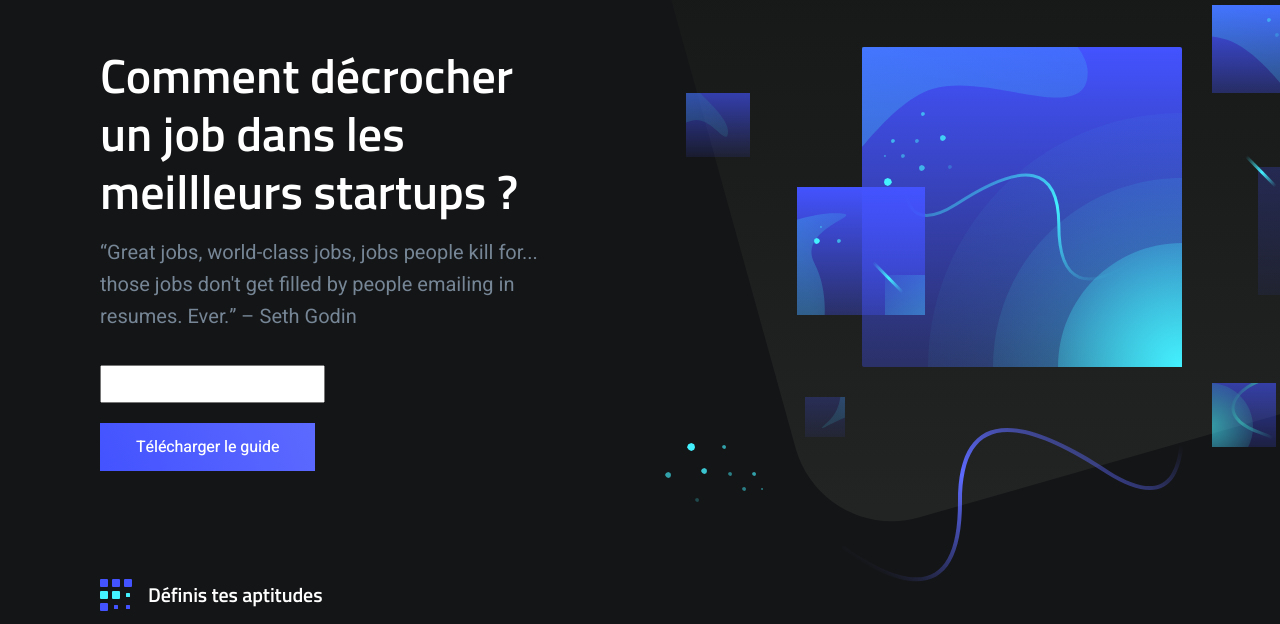
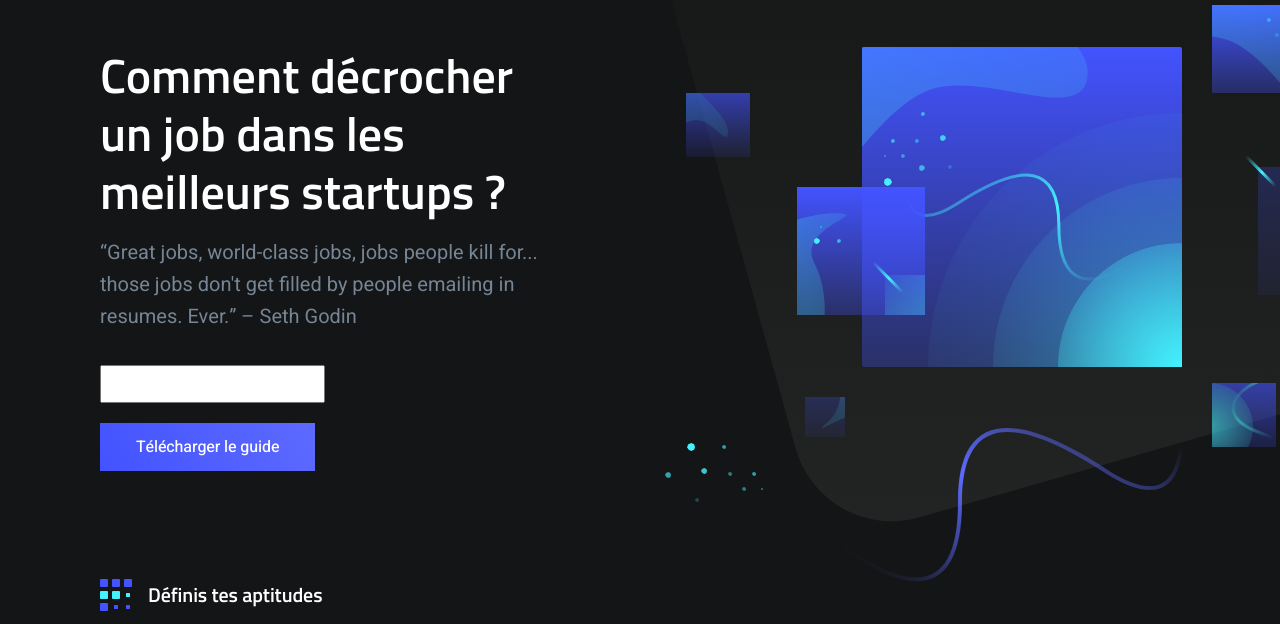
Before and after one commit to EytanMessika/profile, a website: page index.html in a window 1280 px wide. Shown: the part 113-737 px from the top of the page. Drawn offline with nearby package versions, Linux system fonts and the light colour scheme.

Commit message:
Update index.html

```diff
--- a/index.html
+++ b/index.html
@@ -53,7 +53,7 @@
                 <div class="container">
                     <div class="hero-inner">
 						<div class="hero-copy">
-	                        <h1 class="hero-title mt-0 is-revealing">Comment décrocher un job dans les meillleurs startups ?</h1>
+	                        <h1 class="hero-title mt-0 is-revealing">Comment décrocher un job dans les meilleurs startups ?</h1>
 	                        <p class="hero-paragraph is-revealing">“Great jobs, world-class jobs, jobs people kill for...
 those jobs don't get filled by people emailing in
 resumes. Ever.” – Seth Godin </p>
```
